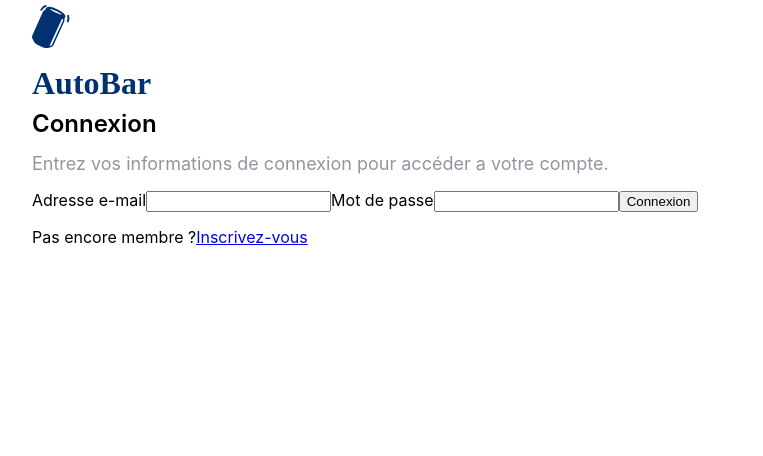
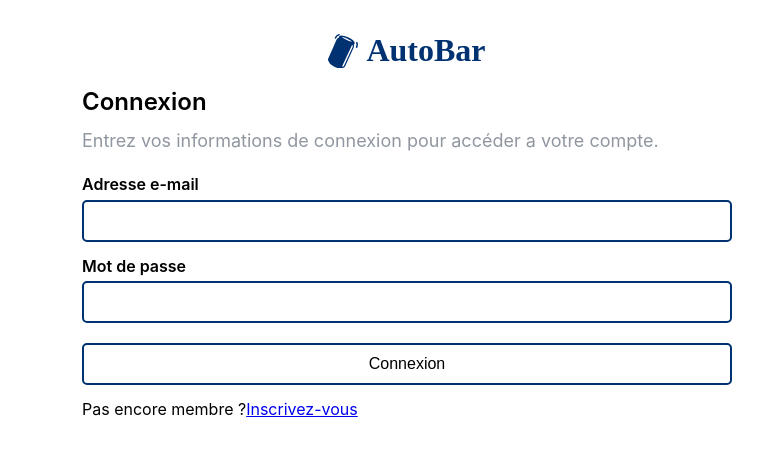
Before and after one commit to matqueme/chaine-de-production, a React (Create React App) app in the folder chaine-production/: page /signin in a window 1280 px wide. Shown: the top 456 px of the page, without its empty margins (233-996 px from the left). Built offline with nearby package versions, Linux system fonts and the light colour scheme; a web font is replaced by a local one.

Commit message:
Design de la page d'inscription

```diff
--- a/chaine-production/src/App.scss
+++ b/chaine-production/src/App.scss
@@ -1,4 +1,12 @@
 @use "./const" as const;
+
+html,
+body {
+  padding: 0;
+  margin: 0;
+  height: 100%;
+  font-family: "Inter", sans-serif;
+}
 
 h1 {
   color: const.$blue;
@@ -17,33 +25,41 @@ svg {
 #root {
   display: flex;
   flex-direction: column;
-  align-items: center;
-  justify-content: center;
+  height: 100%;
+  align-items: stretch;
 }
 
 /*Si witdh >= 800 mettre width de app a 800 sinon 100%*/
 
 .App {
   width: 100%;
-  padding: 5px 25px;
+  padding: 0 25px;
   box-sizing: border-box;
+  height: 100%;
   @media (min-width: 800px) {
     width: 800px;
   }
+  align-self: center;
 }
 
 h2 {
   font-weight: const.$semi-bold;
   color: const.$black;
   font-size: 24px;
+  margin: 10px 0;
 }
 
 h3 {
   font-weight: const.$regular;
   font-size: 18px;
   color: const.$grey;
+  margin: 10px 0;
 }
 
 .title {
   margin-left: 10px;
 }
+
+p {
+  margin: 0;
+}
--- /dev/null
+++ b/chaine-production/src/Components/NameWesite.component.js
@@ -0,0 +1,44 @@
+function NameWebsite() {
+  return (
+    <div className="nameWebsite">
+      <svg
+        id="Calque_1"
+        data-name="Calque 1"
+        xmlns="http://www.w3.org/2000/svg"
+        viewBox="0 0 38.7848 44.6739"
+      >
+        <path
+          d="M25.2255,5.9c-4.6-2.1-8.9-2.8-9.5-1.5-.1,.3,0,.7,.3,1.2v.1c-1.2,.7-2.5,.7-3.3,2.3-.7,1.6-10.8,24.3-10.8,24.3-.5,1.1,.1,2.4,1.4,3.8-1,2.2,12.7,8.7,13.8,6.3,1.7,0,2.9-.4,3.5-1.6l11-24.2c.8-1.7,.1-2.3-.1-3.9h0c.6-.1,1-.3,1.2-.6,.5-1.3-2.8-4-7.5-6.2Zm5.5,3.9c-.2,.4-3.1-.6-6.4-2.1-3.4-1.6-5.9-3.2-5.8-3.6,.2-.4,3,.6,6.4,2.1,3.4,1.6,5.9,3.2,5.8,3.6Z"
+          fill="#003171"
+          stroke="#003171"
+          strokeWidth="3.5"
+        />
+        <path
+          d="M9.6255,5c1.4-2.7,2.3-3.5,4.5-4"
+          fill="none"
+          stroke="#003171"
+          strokeLinecap="round"
+          strokeWidth="2"
+        />
+        <path
+          d="M37.3255,11.2c.7,2.1,.6,3.4-.3,5.8"
+          fill="none"
+          stroke="#003171"
+          strokeLinecap="round"
+          strokeWidth="2"
+        />
+        <path
+          d="M30.9255,14.6h0c.9-.2,1.6,.7,1.2,1.5l-11.6,25.2c-.1,.3-.5,.5-.8,.6l-1.6,.2L30.9255,14.6Z"
+          fill="#fff"
+        />
+        <path
+          d="M30.7255,9.8c-.2,.4-3.1-.6-6.4-2.1-3.4-1.6-5.9-3.2-5.8-3.6,.2-.4,3,.6,6.4,2.1,3.4,1.6,5.9,3.2,5.8,3.6Z"
+          fill="#fff"
+        />
+      </svg>
+      <h1>AutoBar</h1>
+    </div>
+  );
+}
+
+export default NameWebsite;
--- a/chaine-production/src/Pages/AllAccount.js
+++ b/chaine-production/src/Pages/AllAccount.js
@@ -1,6 +1,6 @@
 import React, { useState, useEffect } from "react";
 import axios from "axios";
-import UserCard from "../Components/userCard.component";
+import UserCard from "../Components/UserCard.component";
 import "./AllAccount.scss";
 
 const AllAccount = () => {
@@ -19,7 +19,7 @@ const AllAccount = () => {
   }, []);
 
   return (
-    <div>
+    <div className="accounts">
       <h2 className="title">Utilisateurs</h2>
       <h3 className="title">Liste de tous les utilisateurs</h3>
       {loading ? (
--- a/chaine-production/src/Pages/AllAccount.scss
+++ b/chaine-production/src/Pages/AllAccount.scss
@@ -51,3 +51,7 @@
 .accountList {
   margin-top: 50px;
 }
+
+.accounts {
+  padding: 20px 0;
+}
--- /dev/null
+++ b/chaine-production/src/Pages/Sign.scss
@@ -0,0 +1,101 @@
+@use "../const" as const;
+
+.nameWebsite {
+  display: flex;
+  justify-content: center;
+  align-items: center;
+  flex-direction: row;
+  svg {
+    width: 30px;
+    margin-right: 8px;
+  }
+}
+
+.sign {
+  display: flex;
+  align-items: stretch;
+  flex-direction: column;
+  padding: 20px 50px;
+  @media (max-width: 600px) {
+    padding: 0;
+  }
+
+  form {
+    display: flex;
+    flex-direction: column;
+    justify-content: center;
+    margin-top: 15px;
+    label {
+      font-weight: const.$semi-bold;
+      //largeur du label = largeur du text pas du flex parent
+      width: fit-content;
+      &:hover {
+        cursor: text;
+      }
+    }
+  }
+
+  input {
+    background-color: const.$white;
+    border: const.$blue 2px solid;
+    border-radius: 5px;
+    padding: 10px;
+    font-size: 16px;
+    color: const.$black 1px solid;
+    font-weight: const.$regular;
+    margin: 5px 0 15px 0;
+    &:focus {
+      outline: none;
+      border: const.$blue 2px solid;
+      box-shadow: 0px 0px 4px 1px rgba(0, 49, 113, 0.5);
+      background-color: const.$white;
+    }
+  }
+  .empty {
+    background-color: const.$lightGray;
+    border: const.$lightGray 2px solid;
+  }
+
+  .submitButton {
+    background-color: const.$blue;
+    color: const.$white;
+    font-weight: const.$bold;
+    font-size: 16px;
+    padding: 10px;
+    border: 2px solid const.$blue;
+    border-radius: 5px;
+    &:hover {
+      cursor: pointer;
+      background-color: const.$white;
+      color: const.$blue;
+    }
+    &:focus {
+      background-color: const.$white;
+      color: const.$blue;
+    }
+  }
+
+  .changeConnect {
+    display: flex;
+    justify-content: center;
+    align-items: center;
+    flex-direction: row;
+    margin-top: 20px;
+    font-weight: const.$semi-bold;
+    a {
+      color: const.$blue;
+    }
+  }
+
+  .success {
+    color: #49af41;
+    font-weight: const.$semi-bold;
+    font-style: italic;
+  }
+
+  .error {
+    color: #f73131;
+    font-weight: const.$semi-bold;
+    font-style: italic;
+  }
+}
--- a/chaine-production/src/Pages/SignIn.js
+++ b/chaine-production/src/Pages/SignIn.js
@@ -1,44 +1,10 @@
 import { Link } from "react-router-dom";
+import NameWebsite from "../Components/NameWesite.component";
 
 const SignIn = () => {
   return (
-    <div>
-      <svg
-        id="Calque_1"
-        data-name="Calque 1"
-        xmlns="http://www.w3.org/2000/svg"
-        viewBox="0 0 38.7848 44.6739"
-      >
-        <path
-          d="M25.2255,5.9c-4.6-2.1-8.9-2.8-9.5-1.5-.1,.3,0,.7,.3,1.2v.1c-1.2,.7-2.5,.7-3.3,2.3-.7,1.6-10.8,24.3-10.8,24.3-.5,1.1,.1,2.4,1.4,3.8-1,2.2,12.7,8.7,13.8,6.3,1.7,0,2.9-.4,3.5-1.6l11-24.2c.8-1.7,.1-2.3-.1-3.9h0c.6-.1,1-.3,1.2-.6,.5-1.3-2.8-4-7.5-6.2Zm5.5,3.9c-.2,.4-3.1-.6-6.4-2.1-3.4-1.6-5.9-3.2-5.8-3.6,.2-.4,3,.6,6.4,2.1,3.4,1.6,5.9,3.2,5.8,3.6Z"
-          fill="#003171"
-          stroke="#003171"
-          strokeWidth="3.5"
-        />
-        <path
-          d="M9.6255,5c1.4-2.7,2.3-3.5,4.5-4"
-          fill="none"
-          stroke="#003171"
-          strokeLinecap="round"
-          strokeWidth="2"
-        />
-        <path
-          d="M37.3255,11.2c.7,2.1,.6,3.4-.3,5.8"
-          fill="none"
-          stroke="#003171"
-          strokeLinecap="round"
-          strokeWidth="2"
-        />
-        <path
-          d="M30.9255,14.6h0c.9-.2,1.6,.7,1.2,1.5l-11.6,25.2c-.1,.3-.5,.5-.8,.6l-1.6,.2L30.9255,14.6Z"
-          fill="#fff"
-        />
-        <path
-          d="M30.7255,9.8c-.2,.4-3.1-.6-6.4-2.1-3.4-1.6-5.9-3.2-5.8-3.6,.2-.4,3,.6,6.4,2.1,3.4,1.6,5.9,3.2,5.8,3.6Z"
-          fill="#fff"
-        />
-      </svg>
-      <h1>AutoBar</h1>
+    <div className="sign">
+      <NameWebsite />
       <h2>Connexion</h2>
       <h3>Entrez vos informations de connexion pour accéder a votre compte.</h3>
 
--- a/chaine-production/src/const.scss
+++ b/chaine-production/src/const.scss
@@ -1,6 +1,6 @@
 $white: #ffffff;
 $athensGray: #fbfbfc;
-$seashell: #f1f1f1;
+$lightGray: #f1f1f1;
 $grey: #9097a1;
 $blue: #003171;
 $blackPearl: #05172e;
```
Also changed, not shown: chaine-production/src/Pages/SignUp.js (+24 -43 lines).
